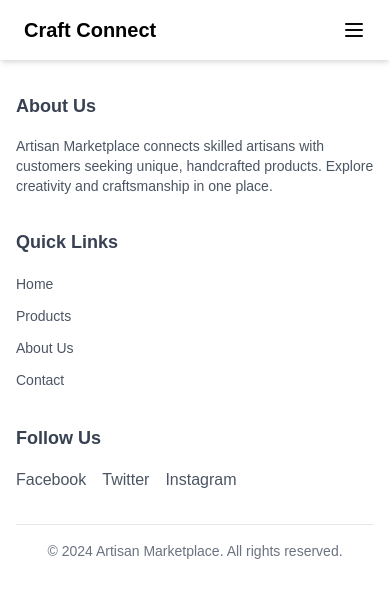
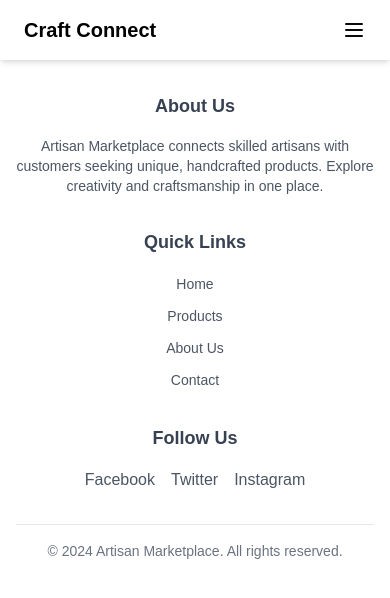
Before and after one commit to abhijeetroyyy/Craft-Connect, a Next.js app: page /stories in a window 390 px wide. Shown: the top 598 px of the page. Built offline with nearby package versions, Linux system fonts and the light colour scheme.

Commit message:
fixed bugs

```diff
--- a/src/components/Footer.jsx
+++ b/src/components/Footer.jsx
@@ -7,9 +7,9 @@ export default function Footer() {
     <footer className="bg-white dark:bg-[#212121] text-gray-700 dark:text-gray-100 py-8 mt-auto">
       <div className="container mx-auto px-4">
         {/* Top Section */}
-        <div className="grid grid-cols-1 md:grid-cols-3 gap-8">
+        <div className="grid grid-cols-1 md:grid-cols-3 gap-8 md:gap-8 justify-items-center md:justify-items-start">
           {/* Column 1: About */}
-          <div>
+          <div className="text-center md:text-left">
             <h3 className="text-lg font-semibold mb-4">About Us</h3>
             <p className="text-sm text-gray-600 dark:text-gray-400">
               Artisan Marketplace connects skilled artisans with customers seeking unique, handcrafted products. Explore creativity and craftsmanship in one place.
@@ -17,7 +17,7 @@ export default function Footer() {
           </div>
 
           {/* Column 2: Quick Links */}
-          <div>
+          <div className="text-center md:text-left">
             <h3 className="text-lg font-semibold mb-4">Quick Links</h3>
             <ul className="space-y-2">
               <li>
@@ -60,9 +60,9 @@ export default function Footer() {
           </div>
 
           {/* Column 3: Social Media */}
-          <div>
+          <div className="text-center md:text-left">
             <h3 className="text-lg font-semibold mb-4">Follow Us</h3>
-            <div className="flex space-x-4">
+            <div className="flex justify-center md:justify-start space-x-4">
               <a
                 href="https://www.facebook.com"
                 target="_blank"
```
